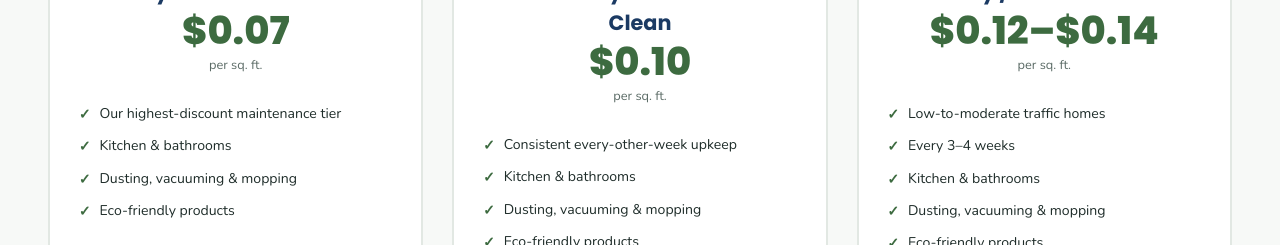
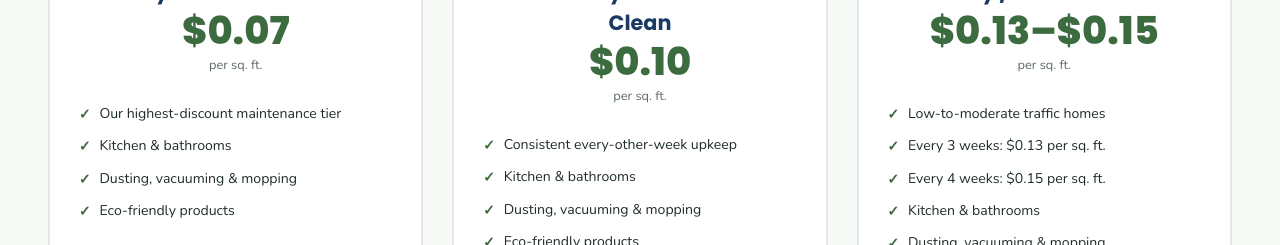
Before and after one commit to levimcdougal/Green-Wave-Cleaning, a React (Vite) app: page /services in a window 1280 px wide. Shown: the part 1480-1725 px from the top of the page. Built offline with nearby package versions, Linux system fonts and the light colour scheme.

Commit message:
describe what you changed

```diff
--- a/src/pages/BookNow.jsx
+++ b/src/pages/BookNow.jsx
@@ -43,7 +43,7 @@ const faqs = [
   { q: 'How do hourly bookings and breaks work?', a: hourlyPolicy },
   {
     q: 'How is pricing calculated?',
-    a: 'Hourly cleaning is $45 per hour for up to 8 hours. Weekly maintenance is $0.07 per sq. ft.; bi-weekly is $0.10; monthly / standard cleaning is $0.12–$0.14 for 3–4 week gaps. Deep cleaning / first-time service is $0.25–$0.50 per sq. ft., depending on initial condition and soil level, and is required for all first-time bookings. Nicotine remediation starts at $0.55 per sq. ft. Deep cleans and move-in/move-out cleans require a free in-person quote. Pet fees and applicable travel or after-hours charges are additional.',
+    a: 'Hourly cleaning is $45 per hour for up to 8 hours. Weekly maintenance is $0.07 per sq. ft.; bi-weekly is $0.10; monthly / standard cleaning is $0.13 per sq. ft. every 3 weeks or $0.15 per sq. ft. every 4 weeks. Deep cleaning / first-time service is $0.25–$0.50 per sq. ft., depending on initial condition and soil level, and is required for all first-time bookings. Nicotine remediation starts at $0.55 per sq. ft. Deep cleans and move-in/move-out cleans require a free in-person quote. Pet fees and applicable travel or after-hours charges are additional.',
   },
   {
     q: 'What products do you use?',
--- a/src/pages/Services.jsx
+++ b/src/pages/Services.jsx
@@ -26,7 +26,7 @@ const pricingCategories = [
     items: [
       { img: leafImg, name: 'Weekly Maintenance Clean', amount: '$0.07', unit: 'per sq. ft.', feats: ['Our highest-discount maintenance tier', 'Kitchen & bathrooms', 'Dusting, vacuuming & mopping', 'Eco-friendly products'], featured: false },
       { img: leafImg, name: 'Bi-Weekly Maintenance Clean', amount: '$0.10', unit: 'per sq. ft.', feats: ['Consistent every-other-week upkeep', 'Kitchen & bathrooms', 'Dusting, vacuuming & mopping', 'Eco-friendly products'], featured: false },
-      { img: houseImg, name: 'Monthly / Standard Clean', amount: '$0.12–$0.14', unit: 'per sq. ft.', feats: ['Low-to-moderate traffic homes', 'Every 3–4 weeks', 'Kitchen & bathrooms', 'Dusting, vacuuming & mopping', 'Eco-friendly products'], featured: false },
+      { img: houseImg, name: 'Monthly / Standard Clean', amount: '$0.13–$0.15', unit: 'per sq. ft.', feats: ['Low-to-moderate traffic homes', 'Every 3 weeks: $0.13 per sq. ft.', 'Every 4 weeks: $0.15 per sq. ft.', 'Kitchen & bathrooms', 'Dusting, vacuuming & mopping', 'Eco-friendly products'], featured: false },
       { img: apartImg, name: 'Bi-Monthly Clean', amount: '$0.18', unit: 'per sq. ft.', feats: ['Service every two months', 'Detailed recurring upkeep', 'Eco-friendly products'], featured: false },
       { img: apartImg, name: 'Quarterly Clean', amount: '$0.20', unit: 'per sq. ft.', feats: ['Service every three months', 'Detailed recurring upkeep', 'Eco-friendly products'], featured: false },
       { img: officeImg, name: 'Deep Clean / First-Time Service', amount: '$0.25–$0.50', unit: 'per sq. ft.', feats: ['Rate depends on initial condition and soil level', 'Free in-person quote required', 'May require multiple days', 'Nicotine remediation: from $0.55/sq. ft.'], featured: true, badge: 'Quote Required' },
```
